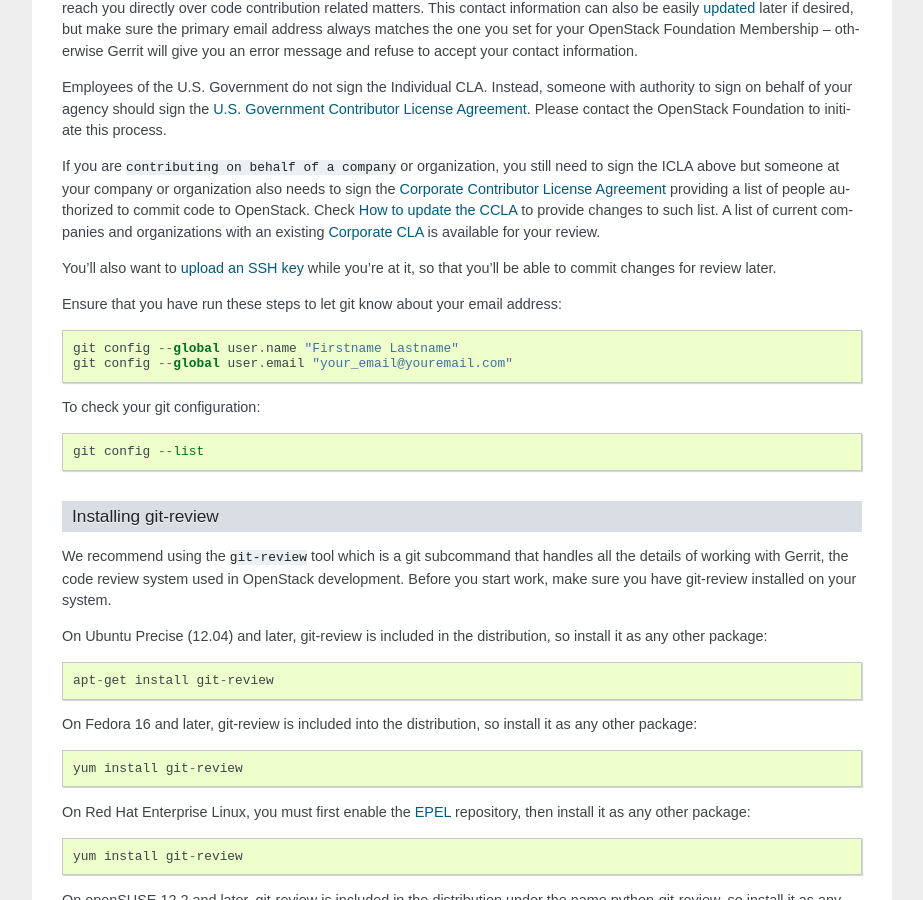
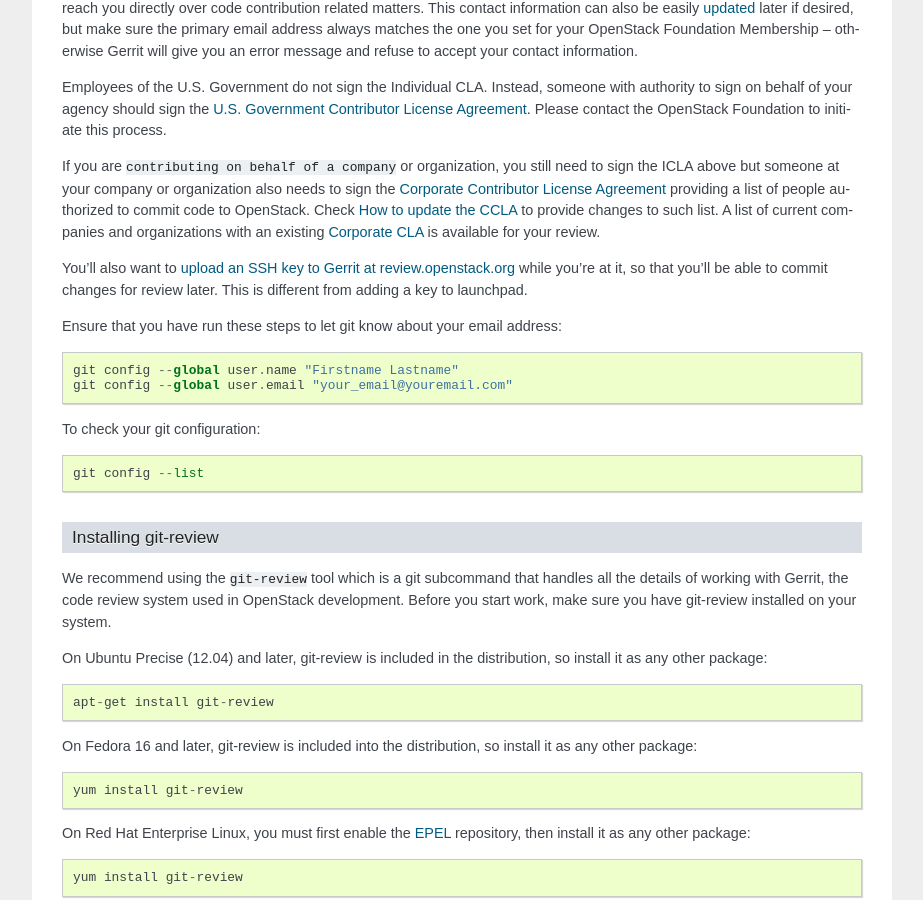
Before and after one commit to openstack-archive/infra-manual, a Sphinx documentation site: the page built from doc/source/developers.rst, in a window 1280 px wide and 900 px high, scrolled down 1389 px. Shown: the whole window, without its empty margins (198-1121 px from the left). Built offline with Sphinx 7.4.7, drawn with Linux system fonts in a browser that asks for light colours.

Commit message:
Adds clarification about uploading ssh key
The paragraph describing SSH key upload does not make it clear that the
upload is being done on review.openstack.org as opposed to the launchpad
account.  If the user of the manual does not realize the link is
for review.openstack.org the user may never add their ssh key to gerrit.

Change-Id: Ied449976ee335a82093d1231005f06482f7be1df

```diff
--- a/doc/source/developers.rst
+++ b/doc/source/developers.rst
@@ -83,9 +83,10 @@
 <https://wiki.openstack.org/wiki/Contributors/Corporate>`_ is available
 for your review.
 
-You'll also want to `upload an SSH key
+You'll also want to `upload an SSH key to Gerrit at review.openstack.org
 <https://review.openstack.org/#/settings/ssh-keys>`_ while you're at
-it, so that you'll be able to commit changes for review later.
+it, so that you'll be able to commit changes for review later. This is
+different from adding a key to launchpad.
 
 Ensure that you have run these steps to let git know about your email
 address::
```
